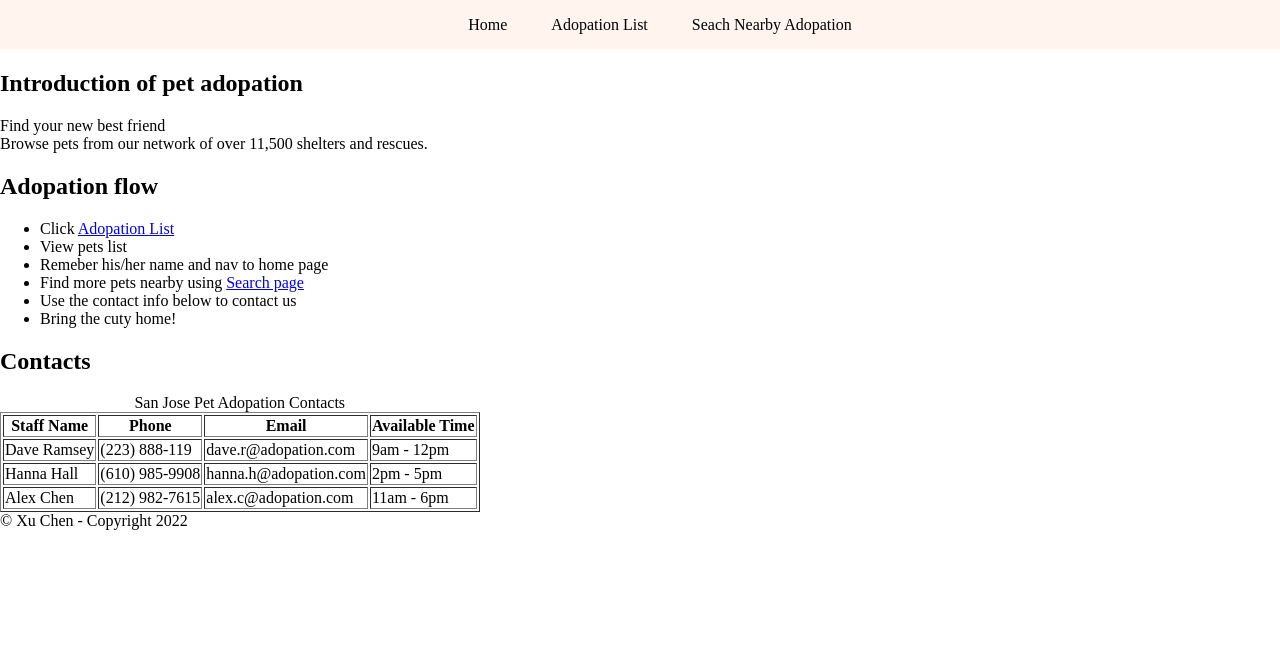
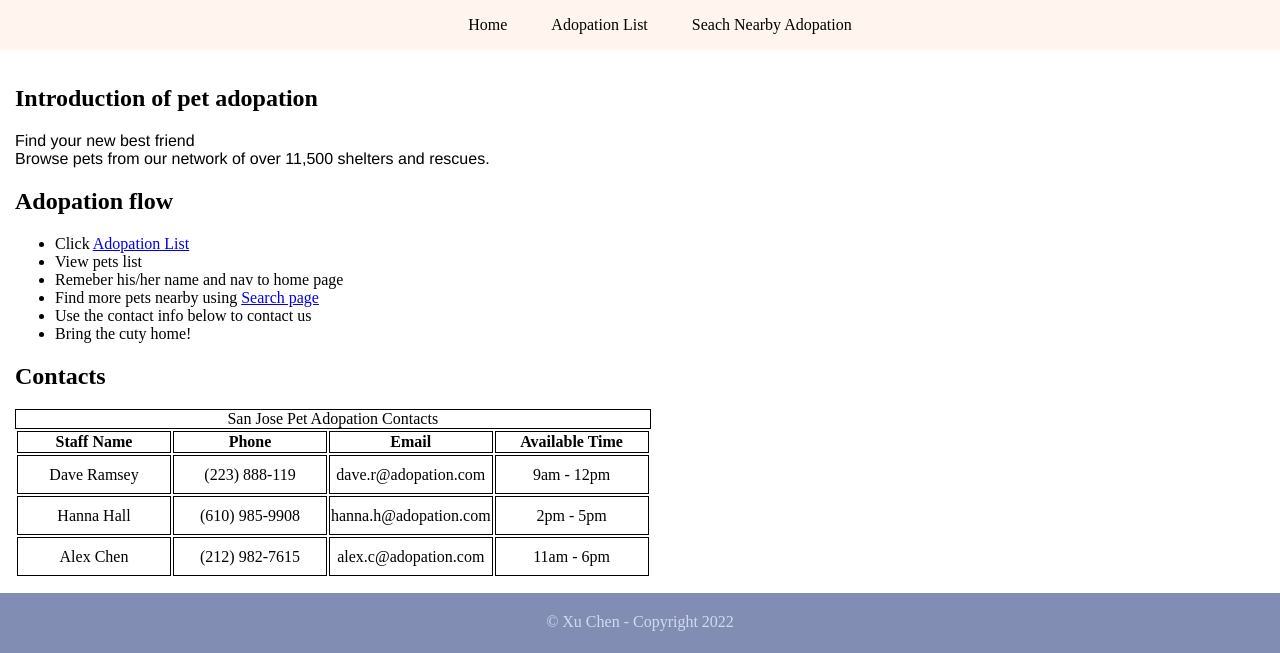
Before and after one commit to Xzone7/WU-WEB-801-Front-End-Web-Development, a plain HTML site: page week2-day3/html/index.html in a window 1280 px wide. Shown: the part 352-1005 px from the top of the page. Before the commit the page ends 882 px from the top, so only its background shows below. Drawn offline with Linux system fonts and the light colour scheme.

Commit message:
chore(): inlab - add css for page 2 & 3

```diff
--- a/week2-day3/html/index.html
+++ b/week2-day3/html/index.html
@@ -26,11 +26,14 @@
 
       <!-- Main Content -->
       <main>
-        <div class="main-intro">
+        <div class="index-main-intro">
           <h2>Introduction of pet adopation</h2>
           <p>
-            Find your new best friend <br />
-            Browse pets from our network of over 11,500 shelters and rescues.
+            Find your new best friend
+            <span
+              >Browse pets from our network of over 11,500 shelters and
+              rescues.</span
+            >
           </p>
         </div>
         <div class="main-flow">
@@ -49,7 +52,7 @@
         </div>
         <div class="main-contact">
           <h2>Contacts</h2>
-          <table border="1">
+          <table>
             <caption>
               San Jose Pet Adopation Contacts
             </caption>
--- a/week2-day3/styles/index.css
+++ b/week2-day3/styles/index.css
@@ -4,7 +4,8 @@ body {
 }
 
 .pages-heading {
-  background: url(https://www.petfinder.com/sites/default/files/styles/hero_image_1438_410/public/images/content/1440%20hero%20image_0.jpg?itok=vBK-eULc) no-repeat;
+  background: url(https://www.petfinder.com/sites/default/files/styles/hero_image_1438_410/public/images/content/1440%20hero%20image_0.jpg?itok=vBK-eULc)
+    no-repeat;
   background-size: 100%;
   height: 350px;
   font-family: Arial, Helvetica, sans-serif;
@@ -47,3 +48,47 @@ body {
 .pages-nav a:active {
   color: #753a30; /* mouse down */
 }
+
+main {
+  padding: 15px;
+}
+
+footer {
+  height: 40px;
+  background-color: rgb(129, 141, 179);
+  text-align: center;
+  padding-top: 20px;
+  color: rgb(211, 218, 240);
+}
+
+/* index.html only */
+
+.index-main-intro p {
+  font-family: "Nexa-Regular", Helvetica, Arial, sans-serif;
+}
+
+.index-main-intro span {
+  display: block;
+}
+
+.index-main-contact table,
+caption,
+th,
+td {
+  border: 1px solid #000;
+}
+
+.index-main-contact th,
+td {
+  width: 150px;
+  height: 35px;
+  text-align: center;
+}
+
+.index-main-contact caption {
+  text-transform: uppercase;
+  font-weight: 600;
+  height: 40px;
+  padding-top: 15px;
+  color: #753a30;
+}
--- a/week2-day3/styles/picture-list.css
+++ b/week2-day3/styles/picture-list.css
@@ -3,14 +3,16 @@
   flex-direction: column;
 }
 
-.first-row, .second-row {
+.first-row,
+.second-row {
   display: flex;
   flex-direction: row;
   justify-content: space-evenly;
   margin-bottom: 10px;
 }
 
-.first-row > div, .second-row > div {
+.first-row > div,
+.second-row > div {
   border-radius: 8px;
   box-shadow: 0 0 4px #b3b3b3, inset 0 0 1px #dfdfdf;
   padding: 10px;
```
Also changed, not shown: week2-day3/html/search-nearby.html (+12 -11 lines), week2-day3/styles/search-nearby.css (added, +26 -0 lines).
